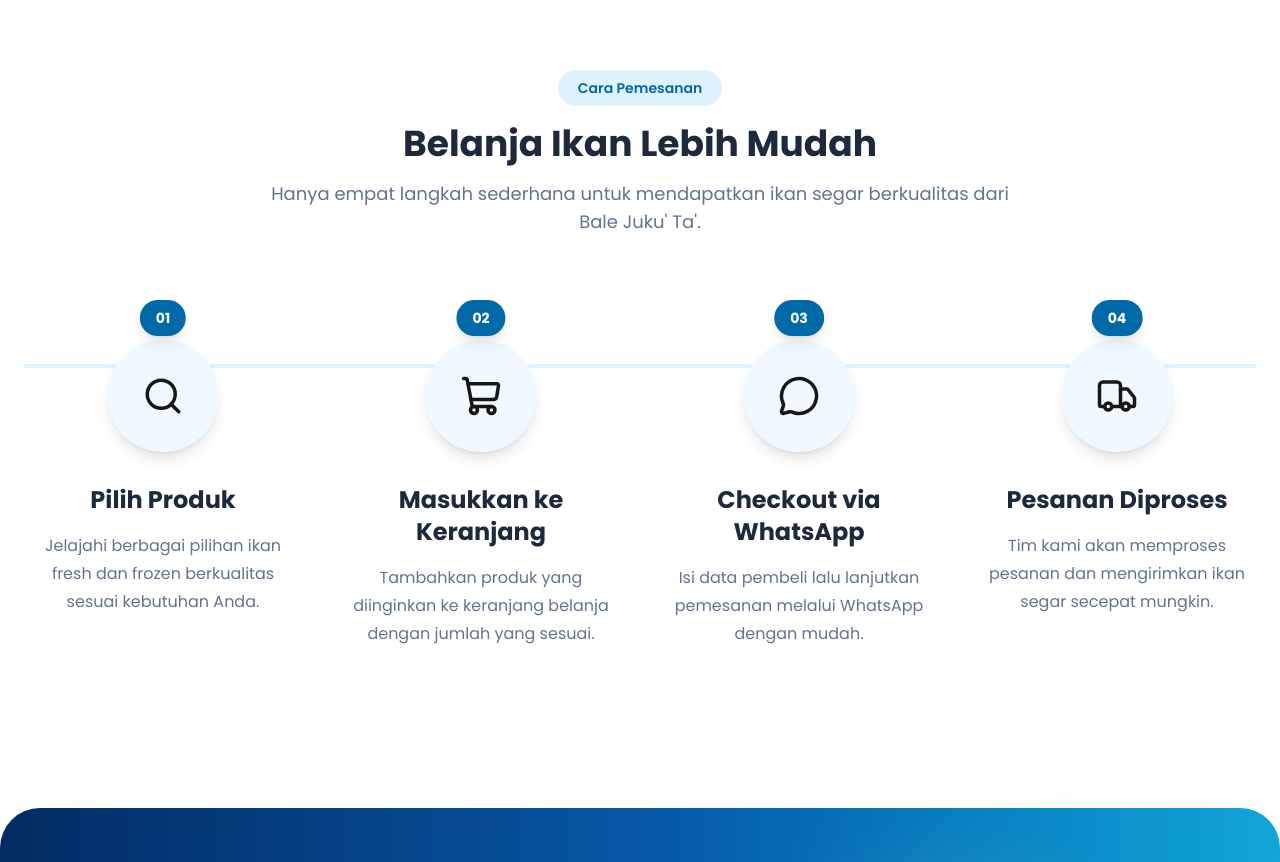
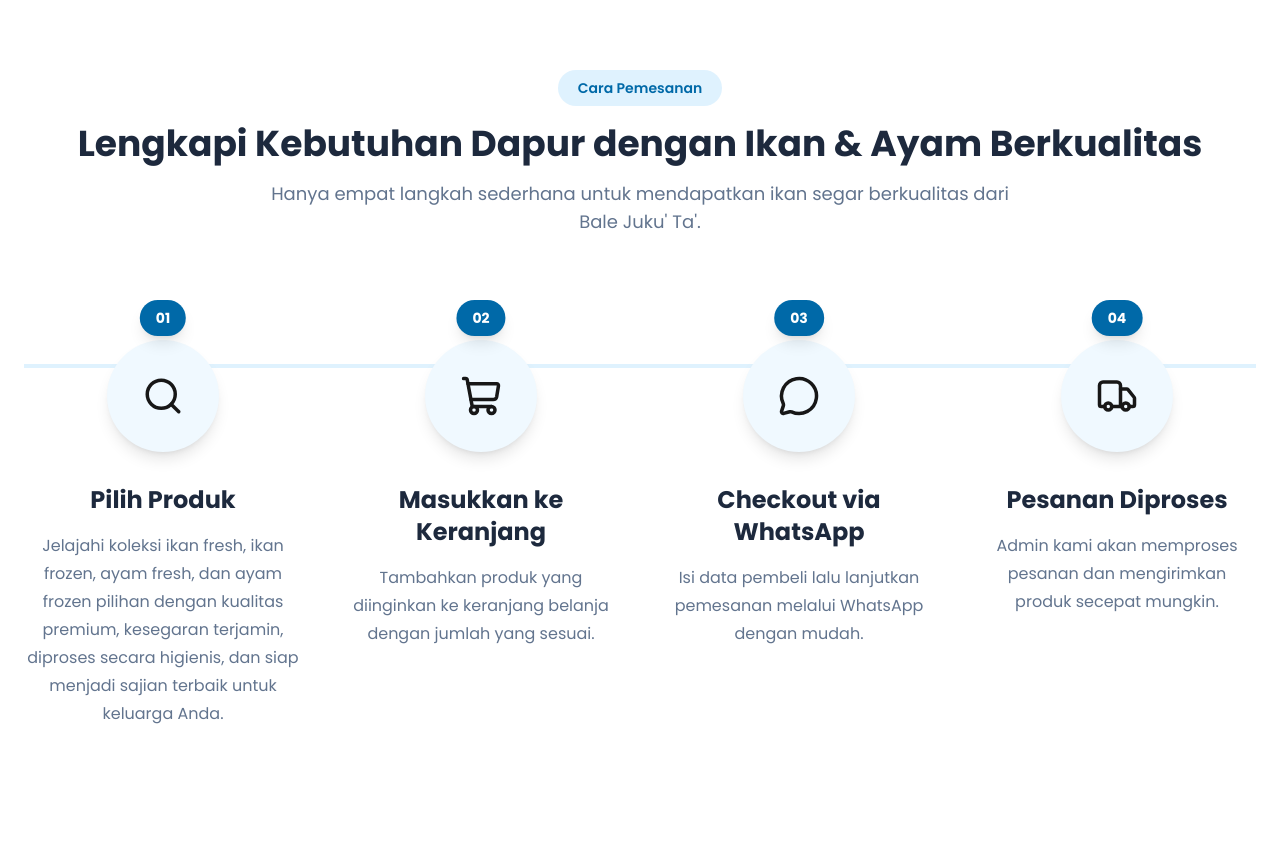
Before and after one commit to diansn11-dev/bale-jukuta, a Next.js app: page / in a window 1280 px wide. Shown: the part 2860-3722 px from the top of the page. Built offline with nearby package versions, Linux system fonts and the light colour scheme.

Commit message:
Update website Bale Juku' Ta'

```diff
--- a/components/home/HowToOrder.tsx
+++ b/components/home/HowToOrder.tsx
@@ -6,7 +6,7 @@ const steps = [
     icon: Search,
     title: "Pilih Produk",
     description:
-      "Jelajahi berbagai pilihan ikan fresh dan frozen berkualitas sesuai kebutuhan Anda.",
+      "Jelajahi koleksi ikan fresh, ikan frozen, ayam fresh, dan ayam frozen pilihan dengan kualitas premium, kesegaran terjamin, diproses secara higienis, dan siap menjadi sajian terbaik untuk keluarga Anda.",
   },
   {
     number: "02",
@@ -27,7 +27,7 @@ const steps = [
     icon: Truck,
     title: "Pesanan Diproses",
     description:
-      "Tim kami akan memproses pesanan dan mengirimkan ikan segar secepat mungkin.",
+      "Admin kami akan memproses pesanan dan mengirimkan produk secepat mungkin.",
   },
 ];
 
@@ -42,7 +42,7 @@ export default function HowToOrder() {
           </span>
 
           <h2 className="mt-6 text-4xl font-bold text-slate-800">
-            Belanja Ikan Lebih Mudah
+            Lengkapi Kebutuhan Dapur dengan Ikan & Ayam Berkualitas
           </h2>
 
           <p className="mx-auto mt-4 max-w-3xl text-lg text-slate-500">
```
